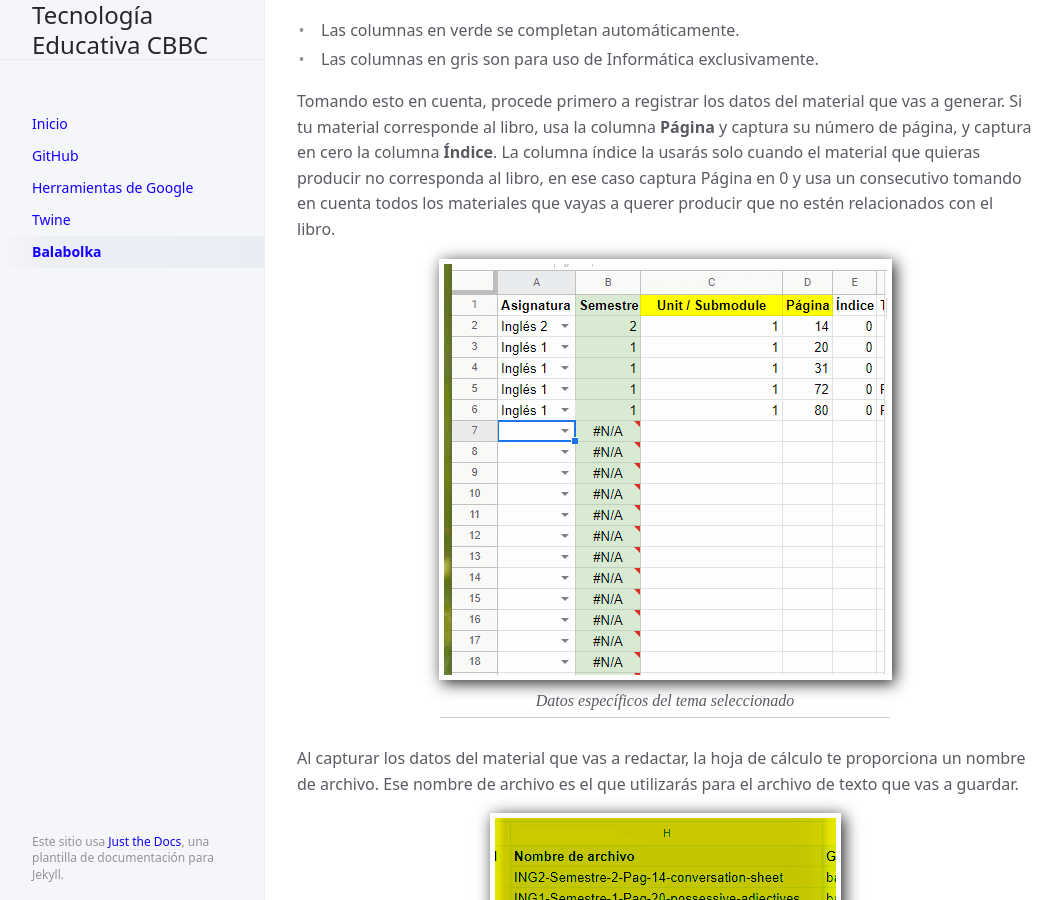
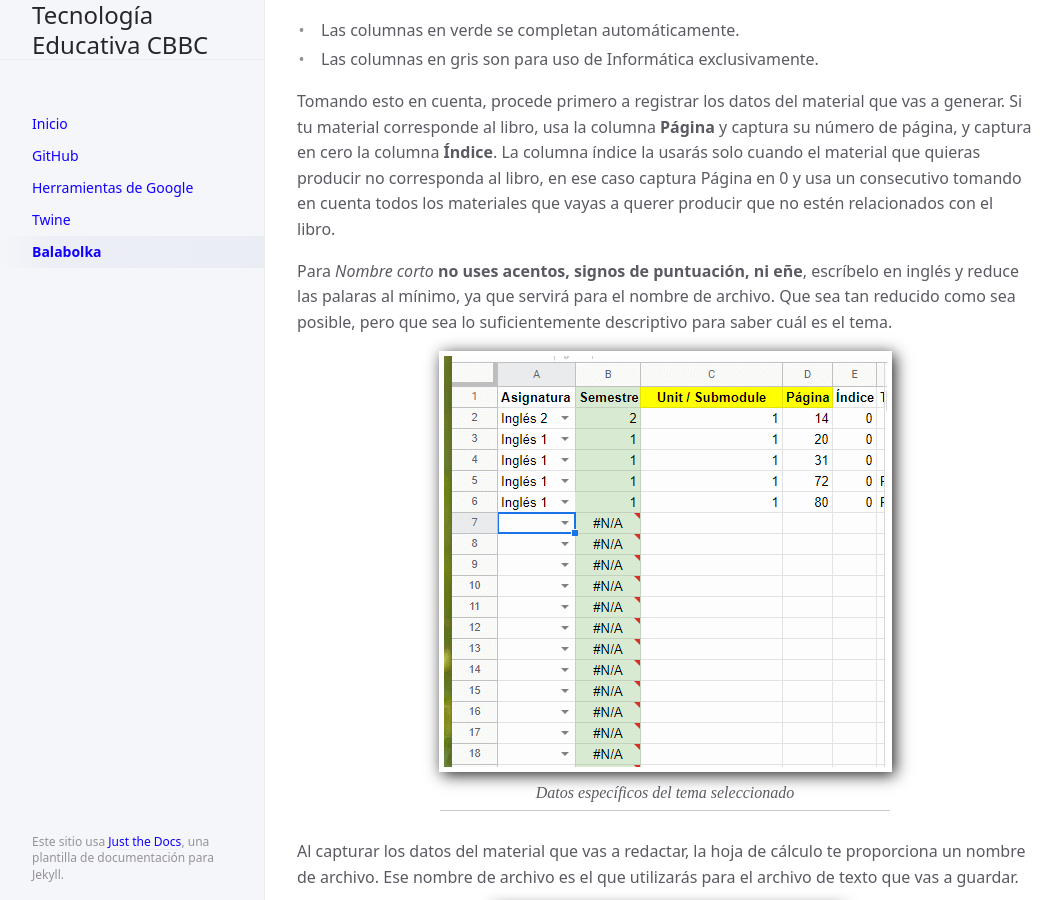
Before and after one commit to CoBachBC/demo, a Jekyll site: the page built from docs/balabolka.md, in a window 1280 px wide and 900 px high, scrolled down 2132 px. Shown: the whole window, without its empty margins (107-1169 px from the left). Built offline with Jekyll 4.4.1, drawn with Linux system fonts in a browser that asks for light colours.

Commit message:
Update balabolka.md

```diff
--- a/docs/balabolka.md
+++ b/docs/balabolka.md
@@ -67,6 +67,8 @@
 - Las columnas en gris son para uso de Informática exclusivamente.
 
 Tomando esto en cuenta, procede primero a registrar los datos del material que vas a generar. Si tu material corresponde al libro, usa la columna **Página** y captura su número de página, y captura en cero la columna **Índice**. La columna índice la usarás solo cuando el material que quieras producir no corresponda al libro, en ese caso captura Página en 0 y usa un consecutivo tomando en cuenta todos los materiales que vayas a querer producir que no estén relacionados con el libro.
+
+Para *Nombre corto* **no uses acentos, signos de puntuación, ni eñe**, escríbelo en inglés y reduce las palaras al mínimo, ya que servirá para el nombre de archivo. Que sea tan reducido como sea posible, pero que sea lo suficientemente descriptivo para saber cuál es el tema.
 
 ![](/assets/images/balabolka-01-02.gif){: .img-tutorial-h}
 
```
